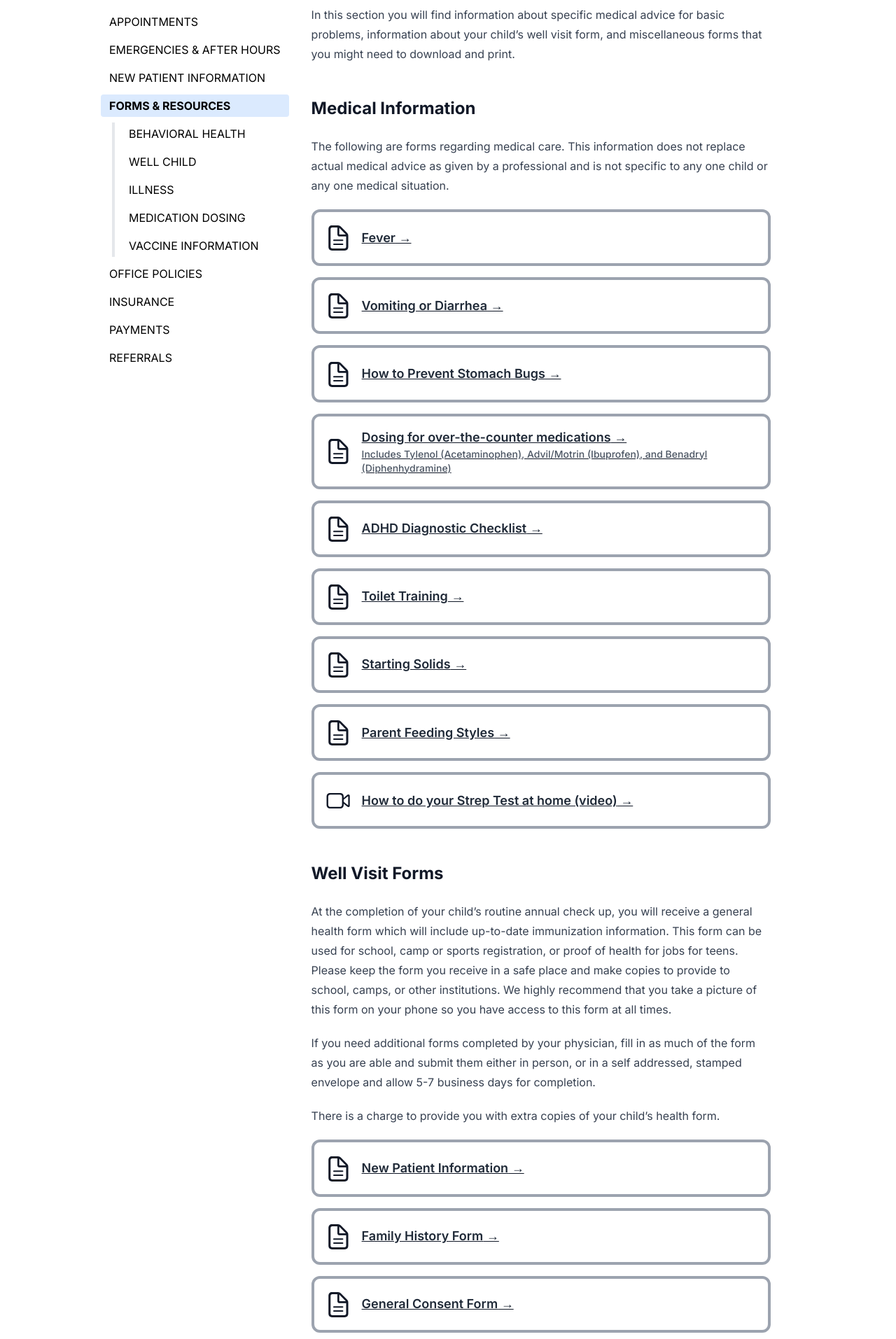
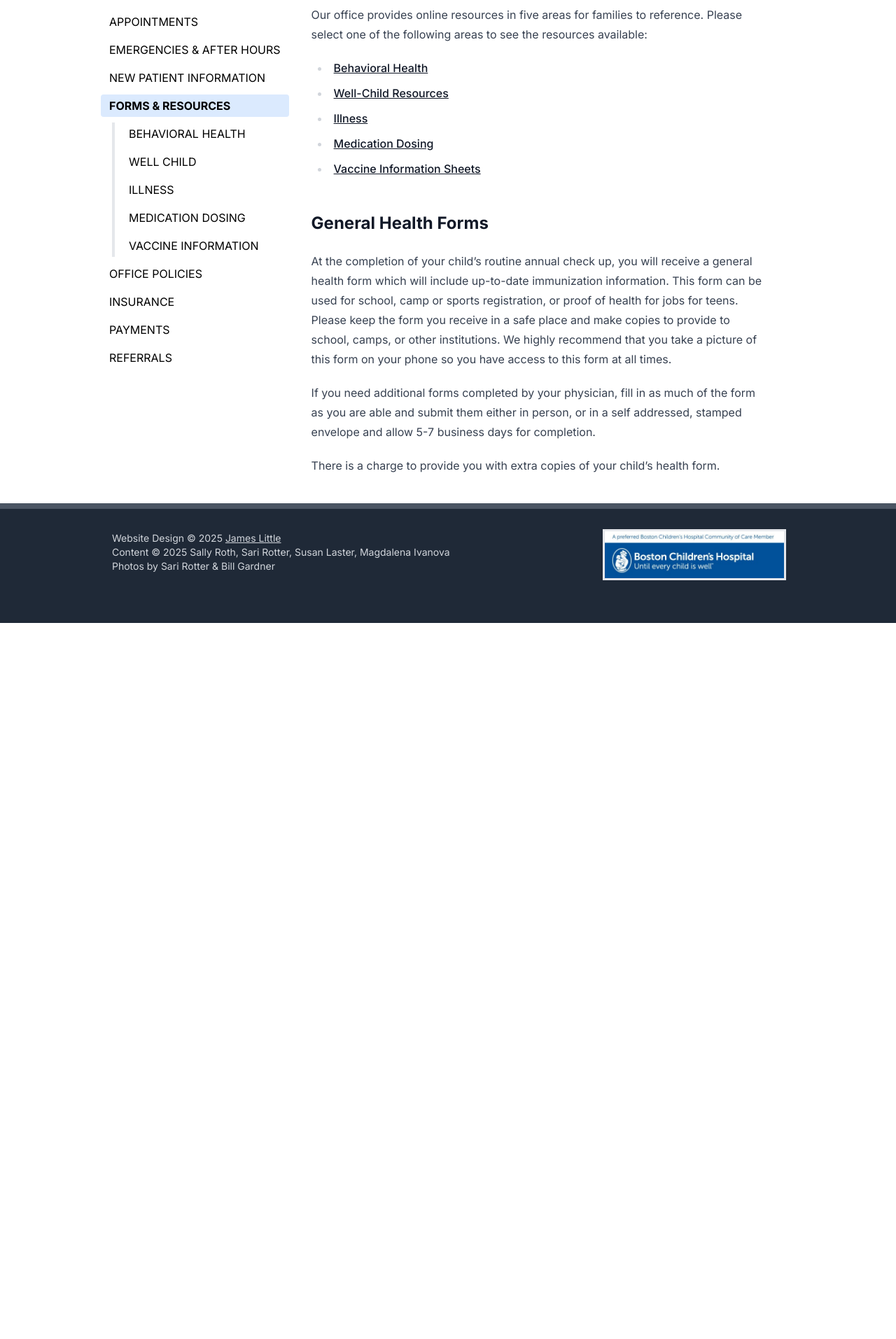
Before and after one commit to jameslittle230/rrl-3, a Next.js app: page /resources in a window 1280 px wide. Shown: the part 247-2160 px from the top of the page at 70% size. After the commit the page ends 1137 px from the top, so only its background shows below. Built offline with nearby package versions, Linux system fonts and the light colour scheme.

Commit message:
Split up forms and resources

```diff
--- a/app/new-patient/new-patient.mdx
+++ b/app/new-patient/new-patient.mdx
@@ -22,3 +22,17 @@ On the day of your appointment, please fill out and bring three forms:
   url="https://files.rothrotterlaster.com/general-consent.pdf"
   name="General Consent Form"
 />
+
+If your child is an adolescent and is joining our practice as a patient, they must fill out this adolescent consent form for us to share medical information with their guardian or parent.
+
+<Resource
+  url="https://files.rothrotterlaster.com/teen-consent.pdf"
+  name="Adolescent Consent to Share Medical Information with Guardian or Parent"
+/>
+
+Finally, the following document describes the privacy practices of our office.
+
+<Resource
+  url="https://files.rothrotterlaster.com/privacy-summary.pdf"
+  name="Notice of Privacy Practices"
+/>
--- a/app/resources/behavioral/behavioral.mdx
+++ b/app/resources/behavioral/behavioral.mdx
@@ -1 +1,8 @@
-# Not Yet Implemented
+import Resource from "@/components/Resource2";
+
+# Behavioral Health
+
+<Resource
+  url="https://files.rothrotterlaster.com/add-checklist.pdf"
+  name="ADHD Diagnostic Checklist"
+/>
--- a/app/resources/illness/illness.mdx
+++ b/app/resources/illness/illness.mdx
@@ -1 +1,23 @@
-# Not Yet Implemented
+import Resource from "@/components/Resource2";
+
+# Illness Resources
+
+The following are resources regarding medical care. This information does not replace actual medical advice as given by a professional and is not specific to any one child or any one medical situation.
+
+<Resource url="https://files.rothrotterlaster.com/fever.pdf" name="Fever" />
+
+<Resource
+  url="https://files.rothrotterlaster.com/vomit-diarrhea.pdf"
+  name="Vomiting or Diarrhea"
+/>
+
+<Resource
+  url="https://files.rothrotterlaster.com/stomach-bugs.pdf"
+  name="How to Prevent Stomach Bugs"
+/>
+
+<Resource
+  url="https://www.youtube.com/watch?v=Hl6vItGt4qQ"
+  name="How to do your Strep Test at home (video)"
+  icon="video"
+/>
--- a/app/resources/medication/medication.mdx
+++ b/app/resources/medication/medication.mdx
@@ -1 +1,9 @@
-# Not Yet Implemented
+import Resource from "@/components/Resource2";
+
+# Medication Dosing
+
+<Resource
+  url="https://files.rothrotterlaster.com/drug-dosing.pdf"
+  name="Dosing for over-the-counter medications"
+  subtitle="Includes Tylenol (Acetaminophen), Advil/Motrin (Ibuprofen), and Benadryl (Diphenhydramine)"
+/>
--- a/app/resources/resources.mdx
+++ b/app/resources/resources.mdx
@@ -2,96 +2,18 @@ import Resource from "@/components/Resource2";
 
 # Forms & Resources
 
-In this section you will find information about specific medical advice for basic problems, information about your child’s well visit form, and miscellaneous forms that you might need to download and print.
+Our office provides online resources in five areas for families to reference. Please select one of the following areas to see the resources available:
 
-## Medical Information
+- [Behavioral Health](/resources/behavioral)
+- [Well-Child Resources](/resources/well-child)
+- [Illness](/resources/illness)
+- [Medication Dosing](/resources/illness)
+- [Vaccine Information Sheets](/resources/vaccines)
 
-The following are forms regarding medical care. This information does not replace actual medical advice as given by a professional and is not specific to any one child or any one medical situation.
-
-<Resource url="https://files.rothrotterlaster.com/fever.pdf" name="Fever" />
-<Resource
-  url="https://files.rothrotterlaster.com/vomit-diarrhea.pdf"
-  name="Vomiting or Diarrhea"
-/>
-<Resource
-  url="https://files.rothrotterlaster.com/stomach-bugs.pdf"
-  name="How to Prevent Stomach Bugs"
-/>
-<Resource
-  url="https://files.rothrotterlaster.com/drug-dosing.pdf"
-  name="Dosing for over-the-counter medications"
-  subtitle="Includes Tylenol (Acetaminophen), Advil/Motrin (Ibuprofen), and Benadryl (Diphenhydramine)"
-/>
-<Resource
-  url="https://files.rothrotterlaster.com/add-checklist.pdf"
-  name="ADHD Diagnostic Checklist"
-/>
-<Resource
-  url="https://files.rothrotterlaster.com/toilet-training.pdf"
-  name="Toilet Training"
-/>
-<Resource
-  url="https://files.rothrotterlaster.com/starting-solids.pdf"
-  name="Starting Solids"
-/>
-<Resource
-  url="https://files.rothrotterlaster.com/parent-feeding-styles.pdf"
-  name="Parent Feeding Styles"
-/>
-<Resource
-  url="https://www.youtube.com/watch?v=Hl6vItGt4qQ"
-  name="How to do your Strep Test at home (video)"
-  icon="video"
-/>
-
-## Well Visit Forms
+## General Health Forms
 
 At the completion of your child’s routine annual check up, you will receive a general health form which will include up-to-date immunization information. This form can be used for school, camp or sports registration, or proof of health for jobs for teens. Please keep the form you receive in a safe place and make copies to provide to school, camps, or other institutions. We highly recommend that you take a picture of this form on your phone so you have access to this form at all times.
 
 If you need additional forms completed by your physician, fill in as much of the form as you are able and submit them either in person, or in a self addressed, stamped envelope and allow 5-7 business days for completion.
 
 There is a charge to provide you with extra copies of your child’s health form.
-
-<Resource
-  url="https://files.rothrotterlaster.com/new-patient.pdf"
-  name="New Patient Information"
-/>
-
-<Resource
-  url="https://files.rothrotterlaster.com/family-history.pdf"
-  name="Family History Form"
-/>
-
-<Resource
-  url="https://files.rothrotterlaster.com/general-consent.pdf"
-  name="General Consent Form"
-/>
-
-<Resource
-  url="https://files.rothrotterlaster.com/privacy-summary.pdf"
-  name="Notice of Privacy Practices"
-/>
-
-<Resource
-  url="https://files.rothrotterlaster.com/teen-consent.pdf"
-  name="Adolescent Consent to Share Medical Information with Guardian or Parent"
-/>
-
-<div id="vis" />
-## Vaccine Information Sheets
-
-- [Your Child's First Vaccines](https://files.rothrotterlaster.com/vaccines/multi.pdf)
-- [Hepatitis B](https://files.rothrotterlaster.com/vaccines/hepatitis_b.pdf)
-- [Haemophilus influenzae type b (Hib)](https://files.rothrotterlaster.com/vaccines/hib.pdf)
-- [PCV](https://files.rothrotterlaster.com/vaccines/pcv.pdf)
-- [Polio](https://files.rothrotterlaster.com/vaccines/polio_ipv.pdf)
-- [Rotavirus](https://files.rothrotterlaster.com/vaccines/rotavirus.pdf)
-- [DTaP](https://files.rothrotterlaster.com/vaccines/dtap.pdf)
-- [Hepatitis A](https://files.rothrotterlaster.com/vaccines/hepatitis_a.pdf)
-- [Varicella (chickenpox)](https://files.rothrotterlaster.com/vaccines/varicella.pdf)
-- [MMR](https://files.rothrotterlaster.com/vaccines/mmr.pdf)
-- [HPV](https://files.rothrotterlaster.com/vaccines/hpv.pdf)
-- [Tdap](https://files.rothrotterlaster.com/vaccines/tdap.pdf)
-- [Meningococcal ACWY](https://files.rothrotterlaster.com/vaccines/meningococcal_acwy.pdf)
-- [Td](https://files.rothrotterlaster.com/vaccines/td.pdf)
-- [Flu](https://files.rothrotterlaster.com/vaccines/flu_inactive.pdf)
--- a/app/resources/vaccines/vaccines.mdx
+++ b/app/resources/vaccines/vaccines.mdx
@@ -1 +1,17 @@
-# Not Yet Implemented
+# Vaccine Information Sheets
+
+- [Your Child's First Vaccines](https://files.rothrotterlaster.com/vaccines/multi.pdf)
+- [Hepatitis B](https://files.rothrotterlaster.com/vaccines/hepatitis_b.pdf)
+- [Haemophilus influenzae type b (Hib)](https://files.rothrotterlaster.com/vaccines/hib.pdf)
+- [PCV](https://files.rothrotterlaster.com/vaccines/pcv.pdf)
+- [Polio](https://files.rothrotterlaster.com/vaccines/polio_ipv.pdf)
+- [Rotavirus](https://files.rothrotterlaster.com/vaccines/rotavirus.pdf)
+- [DTaP](https://files.rothrotterlaster.com/vaccines/dtap.pdf)
+- [Hepatitis A](https://files.rothrotterlaster.com/vaccines/hepatitis_a.pdf)
+- [Varicella (chickenpox)](https://files.rothrotterlaster.com/vaccines/varicella.pdf)
+- [MMR](https://files.rothrotterlaster.com/vaccines/mmr.pdf)
+- [HPV](https://files.rothrotterlaster.com/vaccines/hpv.pdf)
+- [Tdap](https://files.rothrotterlaster.com/vaccines/tdap.pdf)
+- [Meningococcal ACWY](https://files.rothrotterlaster.com/vaccines/meningococcal_acwy.pdf)
+- [Td](https://files.rothrotterlaster.com/vaccines/td.pdf)
+- [Flu](https://files.rothrotterlaster.com/vaccines/flu_inactive.pdf)
--- a/app/resources/well-child/well-child.mdx
+++ b/app/resources/well-child/well-child.mdx
@@ -1 +1,18 @@
-# Not Yet Implemented
+import Resource from "@/components/Resource2";
+
+# Well-Child Resources
+
+<Resource
+  url="https://files.rothrotterlaster.com/toilet-training.pdf"
+  name="Toilet Training"
+/>
+
+<Resource
+  url="https://files.rothrotterlaster.com/starting-solids.pdf"
+  name="Starting Solids"
+/>
+
+<Resource
+  url="https://files.rothrotterlaster.com/parent-feeding-styles.pdf"
+  name="Parent Feeding Styles"
+/>
```
